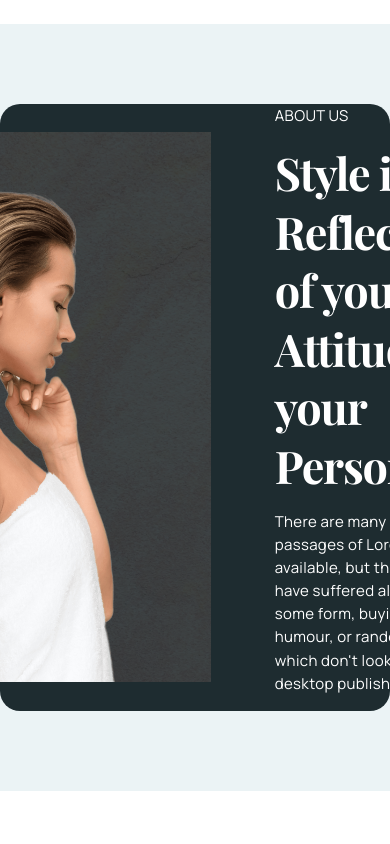
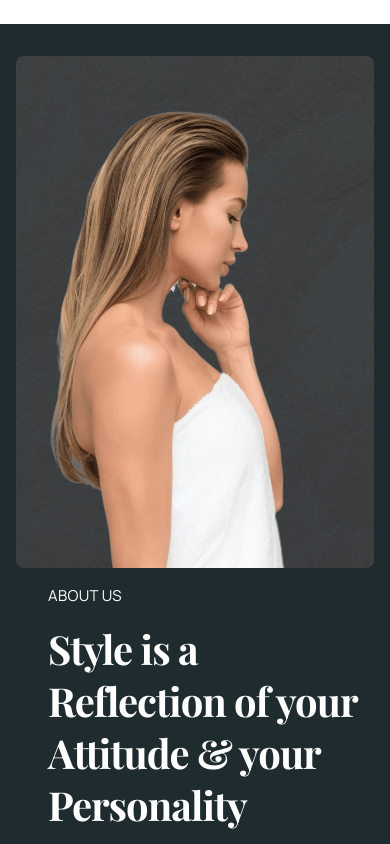
Before and after one commit to FatemeGhalandari/Beautyness, a React (Vite) app: page /About in a window 390 px wide. Shown: the part 1520-2364 px from the top of the page. Built offline with nearby package versions, Linux system fonts and the light colour scheme.

Commit message:
Add responsive

```diff
--- a/src/components/About/AboutUs.jsx
+++ b/src/components/About/AboutUs.jsx
@@ -1,20 +1,24 @@
 import { about4 } from "../../assets";
 const About = () => {
   return (
-    <div className="flex flex-row bg-[#EBF3F5] items-center justify-center py-12">
-      <div className="flex flex-row bg-[#1E2C30] my-8 items-center justify-center rounded-[20px]">
-        <img src={about4} alt="about4" className="w-[388px] h-[550px] bg-bg1 pl-4" />
-        <div className="flex flex-col px-16">
+    <div className="flex flex-row bg-[#EBF3F5] items-center justify-center sm:px-8 px-0 ss:py-12 py-0">
+      <div className="flex sm:flex-row flex-col bg-[#1E2C30] md:my-8 my-0 py-8 ss:px-6 px-4 items-center justify-center ss:rounded-[20px] rounded-none">
+        <img
+          src={about4}
+          alt="about4"
+          className="ss:w-[388px] ss:h-[550px] bg-bg1 pl-4 rounded-lg ss:object-cover object-contain"
+        />
+        <div className="flex flex-col md:px-16 px-0 pl-8 md:py-0 sm:py-6 py-4">
           <p className="text-[#FFF] font-manrope text-[15px] font-normal leading-[154.5%] tracking-wide uppercase">
             about us
           </p>
-          <h4 className="text-[#FFF] font-playfair text-[45px] font-semibold leading-[130%] tracking-tight max-w-[460px] pt-4">
+          <h4 className="text-[#FFF] font-playfair md:text-[50px] text-[40px] font-semibold leading-[130%] tracking-tight max-w-[460px] pt-4">
             Style is a Reflection of your Attitude & your Personality
           </h4>
-          <p className="text-[#FFF] font-manrope text-[15px] font-normal leading-[154.5%] tracking-wide max-w-[508px] py-4">
+          <p className="text-[#FFF] font-manrope text-[16px] font-normal leading-[154.5%] tracking-wide sm:max-w-[508px] max-w-[400px] py-4">
             There are many variations of passages of Lorem Ipsum available, but
             the majority have suffered alteration in some form, buying to
-            injected humour, or randomised words which don't look even many
+            injected humour, or randomized words which don't look even many
             desktop publishing packages.
           </p>
         </div>
```
